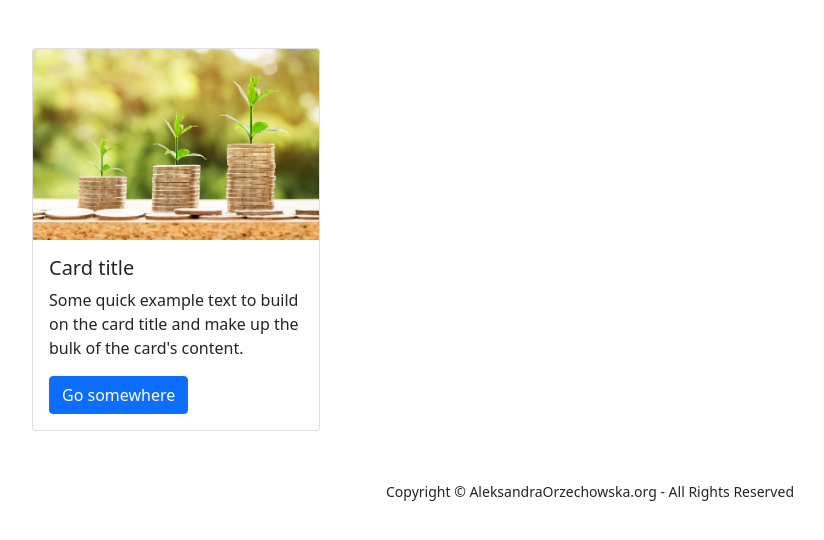
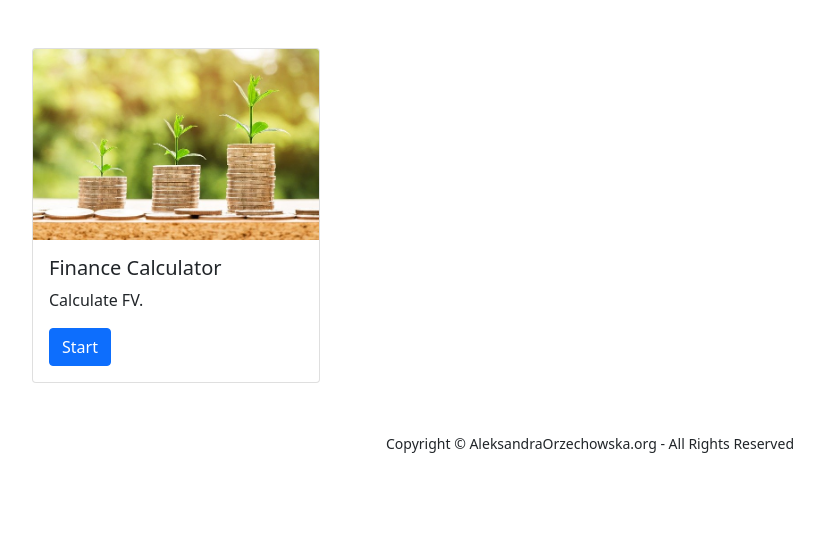
Before and after one commit to AleksandraOrzechowska/FinanceCalculator, a Django app: template pages/templates/home.html in a window 1280 px wide. Shown: the part 56-596 px from the top of the page, without its empty margins (50-874 px from the left). Run offline with Django 3.2, Linux system fonts and the light colour scheme; the template is opened without the code that fills it, so the values that code supplies are empty.

Commit message:
Update home.html

```diff
--- a/pages/templates/home.html
+++ b/pages/templates/home.html
@@ -15,9 +15,9 @@
 <div class="card" style="width: 18rem;">
   <img src="{% static 'images/money.jpg' %}" class="card-img-top" alt="...">
   <div class="card-body">
-    <h5 class="card-title">Card title</h5>
-    <p class="card-text">Some quick example text to build on the card title and make up the bulk of the card's content.</p>
-    <a href="#" class="btn btn-primary">Go somewhere</a>
+    <h5 class="card-title">Finance Calculator</h5>
+    <p class="card-text">Calculate FV.</p>
+    <a href="#" class="btn btn-primary">Start</a>
   </div>
 </div>
 
```
